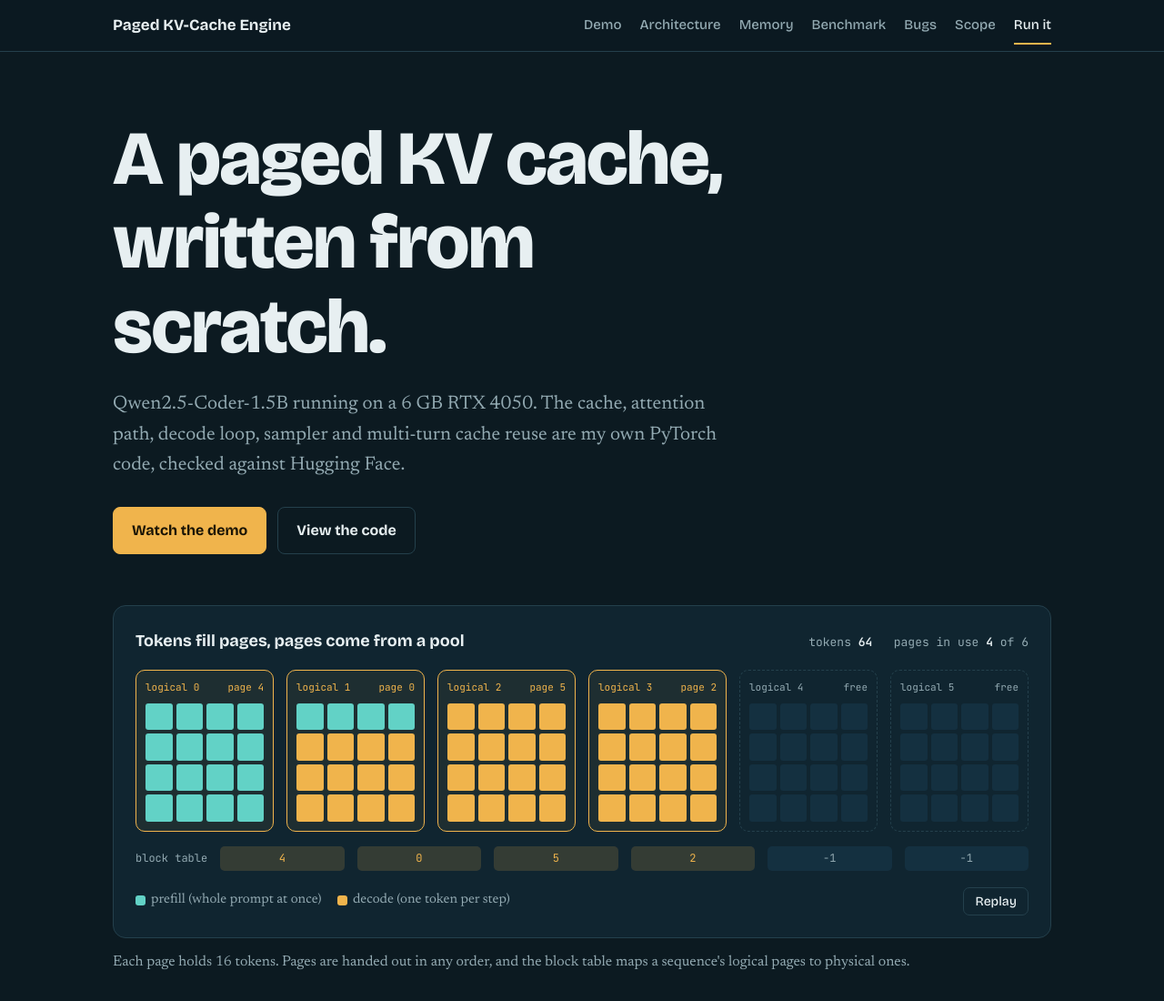
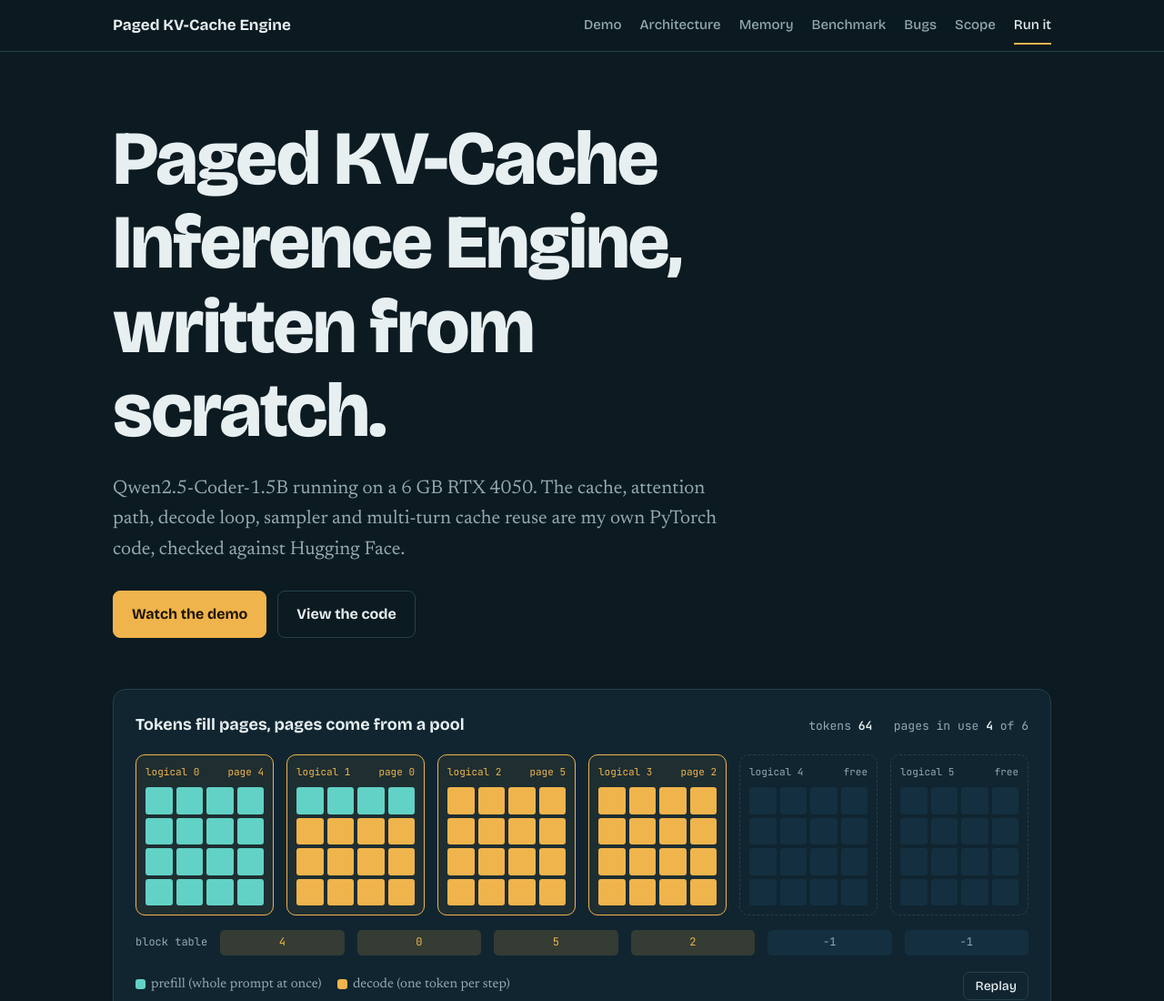
Before and after one commit to AliMizan/inference-demo, a plain HTML site: page index.html in a window 1280 px wide. Shown: the top 1100 px of the page at 91% size. Drawn offline with nearby package versions, Linux system fonts and the light colour scheme.

Commit message:
Update hero section heading for clarity

```diff
--- a/index.html
+++ b/index.html
@@ -333,7 +333,7 @@ img,video,iframe,svg{max-width:100%}
 <!-- 1. HERO -->
 <section class="hero">
   <div class="wrap">
-    <h1>A paged KV cache, written from scratch.</h1>
+    <h1>Paged KV-Cache Inference Engine, written from scratch.</h1>
     <p class="lede">Qwen2.5-Coder-1.5B running on a 6 GB RTX 4050. The cache, attention path, decode loop, sampler and multi-turn cache reuse are my own PyTorch code, checked against Hugging Face.</p>
     <div class="hero-actions">
       <a class="btn primary" href="#demo">Watch the demo</a>
```
